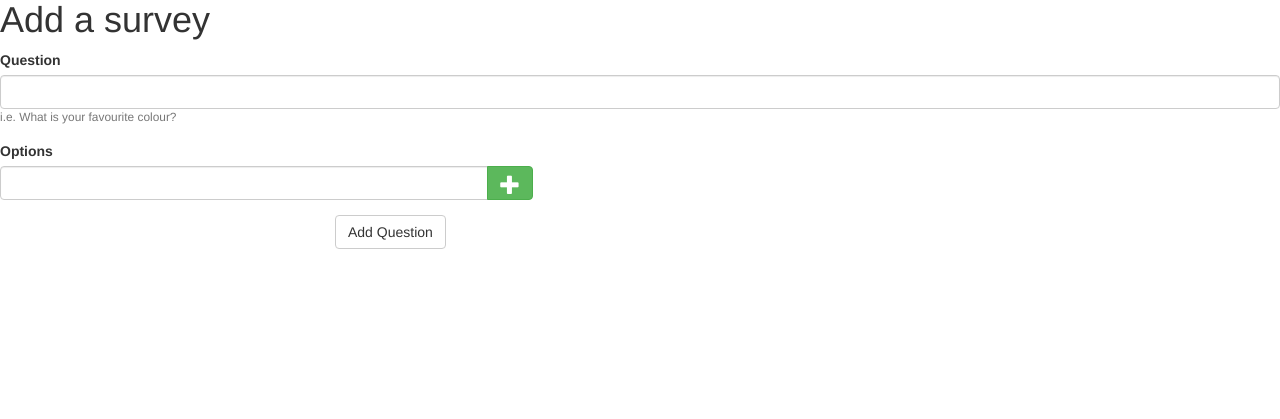
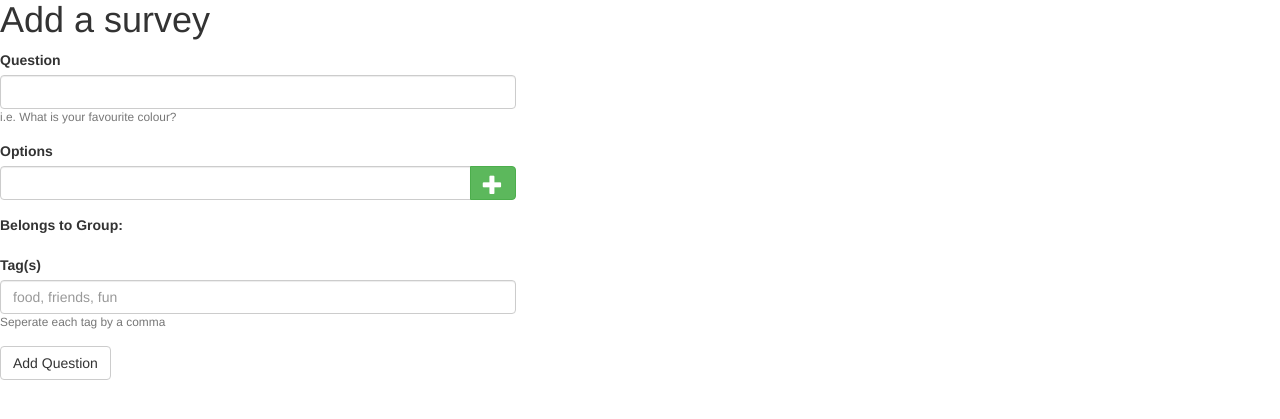
Before and after one commit to celine-y/poll-master, a PHP site: page /add-poll.php in a window 1280 px wide. Shown: the part 20-439 px from the top of the page. Run offline with PHP 8.4, Linux system fonts and the light colour scheme; the visitor is signed in with stand-in values (Sample User, id 1); data that the repository does not hold is empty.

Commit message:
create all add-poll fields

```diff
--- a/poll/add-poll-function.php
+++ b/poll/add-poll-function.php
@@ -1,29 +1,41 @@
 <?php
 include('../php/my_connect.php');
-session_start();
+// session_start();
 
-$con = cy_conn();
+// $con = cy_conn();
 
-$uid = $_SESSION['userId'];
-if ($uid == NULL){
-    $uid = 2;
-    $_SESSION['userId'] = $uid;
+// $uid = $_SESSION['userId'];
+// echo 'UID'.$uid;
+// if ($uid == NULL){
+//     $uid = 2;
+//     $_SESSION['userId'] = $uid;
+// }
+
+class addPoll{
+    private $con;
+    private $userid;
+
+    function __construct($uid){
+        $this->userid = $uid;
+        $this->con = cy_conn();
     }
 
-function create_poll($question, $options){
+    //$questionInfo = array(question, array(opt1, opt2, ...))
+    function create_poll($questionInfo){
 
     }
 
     function get_users_groups(){
+
         $strStmt = "SELECT g.gid, g.name
         FROM groups g
         WHERE g.gid IN (
             SELECT userg.gid
             FROM usergroup userg
-        WHERE userg.userid = '.$uid'
+            WHERE userg.userid=".$this->userid."
         )";
 
-    $query = mysqli_query($con, $strStmt);
+        $query = mysqli_query($this->con, $strStmt);
 
         if (!$query){
             die('Could not query='.$strStmt);
@@ -37,5 +49,6 @@
 
         return($groups);
     }
+}
 
 ?>
--- a/poll/add-poll.php
+++ b/poll/add-poll.php
@@ -9,6 +9,8 @@
         $uid = 2;
         $_SESSION['userId'] = $uid;
     }
+
+    $newPoll = new addPoll($uid);
     ?>
     <!-- Latest compiled and minified CSS -->
     <link rel="stylesheet" href="../css/bootstrap.min.css">
@@ -28,16 +30,19 @@
     <h1 id="title">Add a survey
     </h1>
     <form role="form" id="add-poll" method="post">
-        <div class="form-group">
+        <div class="form-group row">
+            <div id="questionName" class="col-xs-5">
                 <label class="control-label" for="questionName">Question</label>
-            <input type="text" class="form-control" id="questionName"
+                <input type="text" class="form-control" id="q-name"
                     aria-describedby="questionHelp"/>
                 <small id="questionHelp" class="form-text text-muted">i.e. What is your favourite colour?</small>
-        </div><!--end form-group-->
-        <div class="form-group" id="options-area">
+            </div>
+        </div><!--end form-group for Question name-->
+        <div class="form-group row" id="options-area">
+            <div class="col-xs-5">
                 <label for="controls" class="control-label">Options</label>
                 <div class="controls">
-                <div class="entry input-group col-xs-5">
+                    <div class="entry input-group">
                         <input type="text" class="form-control" name="option[]"/>
                         <span class="input-group-btn">
                             <button class="btn btn-success btn-add" type="button">
@@ -45,28 +50,42 @@
                             </button>
                         </span>
                     </div><!--end entry input-group-->
+                </div>
             </div><!--end controls-->
-        </div><!--end form-group-->
+        </div><!--end form-group for Options-->
 
-        <div class="form-group">
+        <div class="form-group row">
+            <div class="col-xs-5">
+                <label for="user-group" class="control-label">Belongs to Group:</label>
+                <div id="user-group">
                     <?php
-            // $groups  = get_users_groups();
-            // var_dump($groups);
+                    $groups  = $newPoll->get_users_groups();
                     foreach($groups as $group){
                     echo '
-            <div class="checkbox">
+                    <div class="radio">
                         <label>
-                    <input type="checkbox" value="'.$group[0].'">'.$group[1].'
+                            <input type="radio" value="'.$group[0].'" name="group[]" checked>'.$group[1].'
                         </label>
                     </div>';
                     }
                     ?>
                 </div>
+            </div><!--end user-group-->
+        </div><!--end form-group for Group-->
+
+        <div class="form-group row">
+            <div id="survey-tag" class="col-xs-5">
+                <label for="survey-tag" class="control-label">Tag(s)</label>
+                <input type="text" class="form-control" id="s-tag"
+                    aria-describedby="tagHelp" placeholder="food, friends, fun"/>
+                <small id="tagHelp" class="form-text text-muted">Seperate each tag by a comma</small>
+            </div>
+        </div><!--end form-group for Tags-->
 
         <!--Sumbit button start-->
-        <div class="form-group">
-            <div class="col-xs-5 col-xs-offset-3">
-                <button type="submit" class="btn btn-default">Add Question</button>
+        <div class="form-group row">
+            <div class="col-xs-5">
+                <button id="submit" type="submit" class="btn btn-default">Add Question</button>
             </div>
         </div>
     </form>
--- a/poll/js/poll-adding.js
+++ b/poll/js/poll-adding.js
@@ -3,7 +3,7 @@
     {
         e.preventDefault();
 
-        var controlForm = $('#options-area > .controls:first'),
+        var controlForm = $('#options-area .controls:first'),
             currentEntry = $(this).parents('.entry:first'),
             newEntry = $(currentEntry.clone()).appendTo(controlForm);
 
@@ -19,4 +19,16 @@
         e.preventDefault();
         return false;
     });
+
+    $('form').submit(function(e){
+        console.log("Submit clicked");
+        e.preventDefault();
+
+        var qName = $("input[id='q-name']").val();
+        var options = $("input[name='option[]']")
+              .map(function(){return $(this).val();}).get();
+        var groupId = $("input[name='group[]']:checked").val();
+        var tags = $("input[id='s-tag']").val().split(",");
+        console.log(qName, options, groupId, tags);
     });
+});
```
Lines whose indentation alone changed are shown as unchanged.
